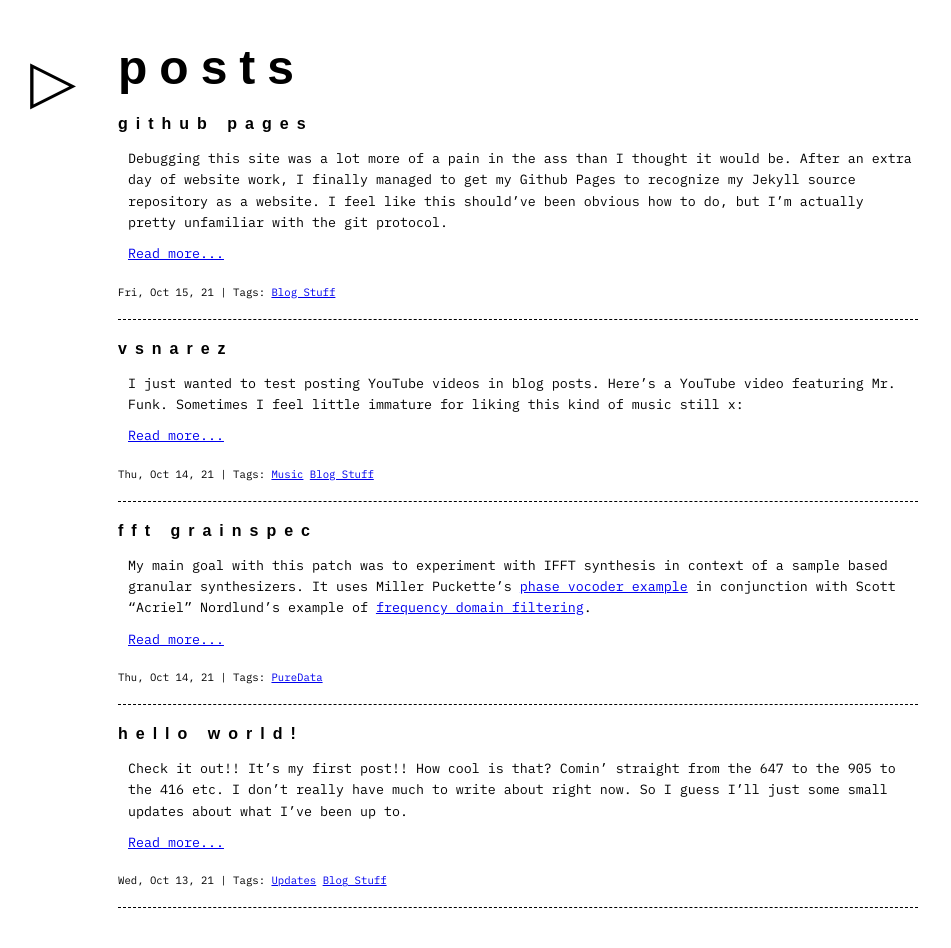
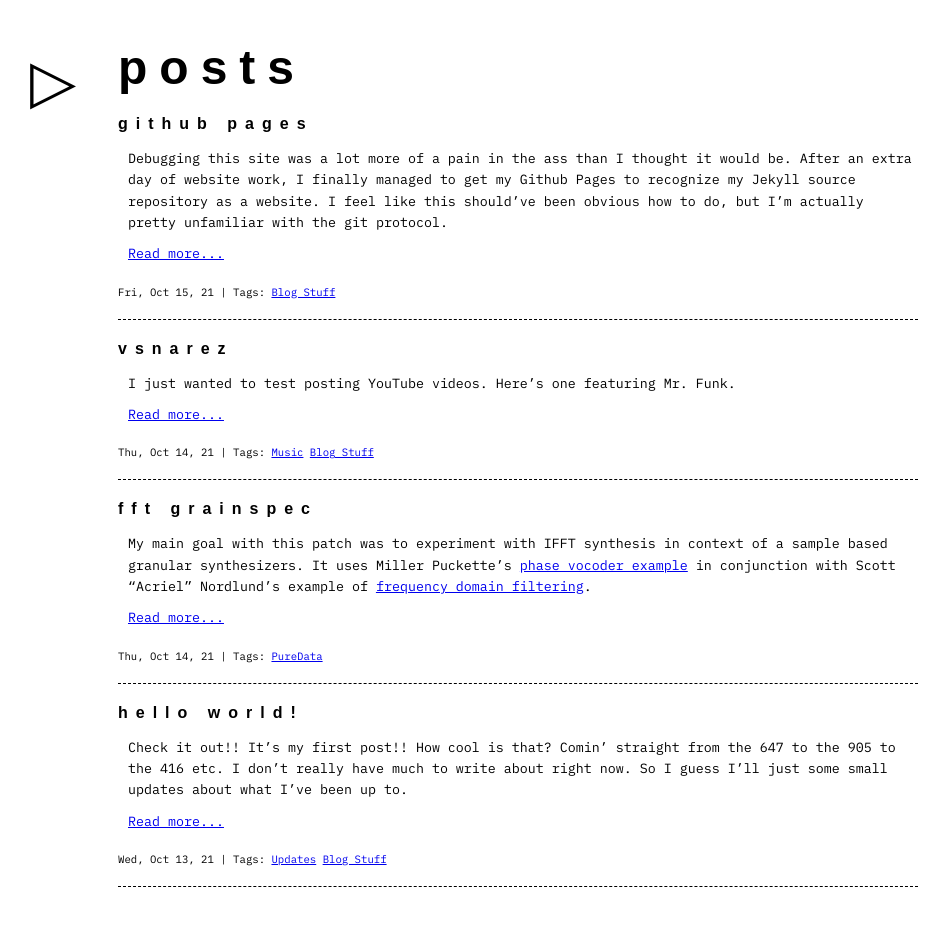
Before and after one commit to cheesoup/GRPH, a Jekyll site: the page built from posts.html, in a window 1280 px wide. Shown: the whole page, without its empty margins (0-951 px from the left). Built offline with Jekyll 4.4.1, drawn with Linux system fonts in a browser that asks for light colours; some web fonts are replaced; after the commit the page ends 927 px from its top, so only the background shows below that.

Commit message:
fixing posts

```diff
--- a/_posts/2021-10-14-vsnarez.md
+++ b/_posts/2021-10-14-vsnarez.md
@@ -3,6 +3,6 @@ layout: post
 tag: [Music, Blog Stuff]
 date: Oct. 14, 2021
 ---
-I just wanted to test posting YouTube videos in blog posts. Here's a YouTube video featuring Mr. Funk. Sometimes I feel little immature for liking this kind of music still x:
+I just wanted to test posting YouTube videos. Here's one featuring Mr. Funk.
 
 <p style="text-align:center"><iframe width="720px" height="480px" src="https://www.youtube.com/embed/3dEH7uhZ-ME" title="YouTube video player" frameborder="0" allow="accelerometer; autoplay; clipboard-write; encrypted-media; gyroscope; picture-in-picture" allowfullscreen></iframe></p>
```
Also changed, not shown: 2 other files.
